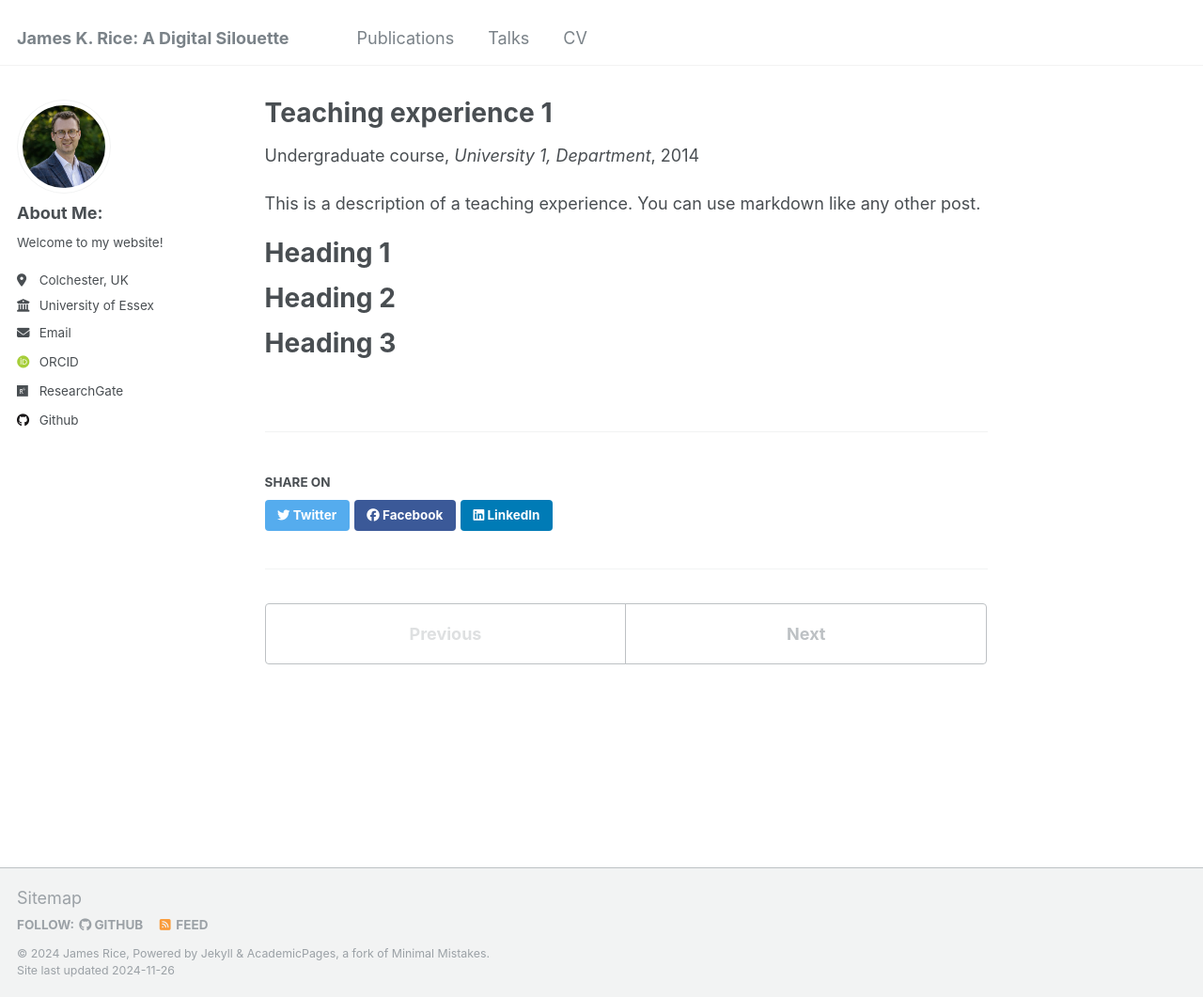
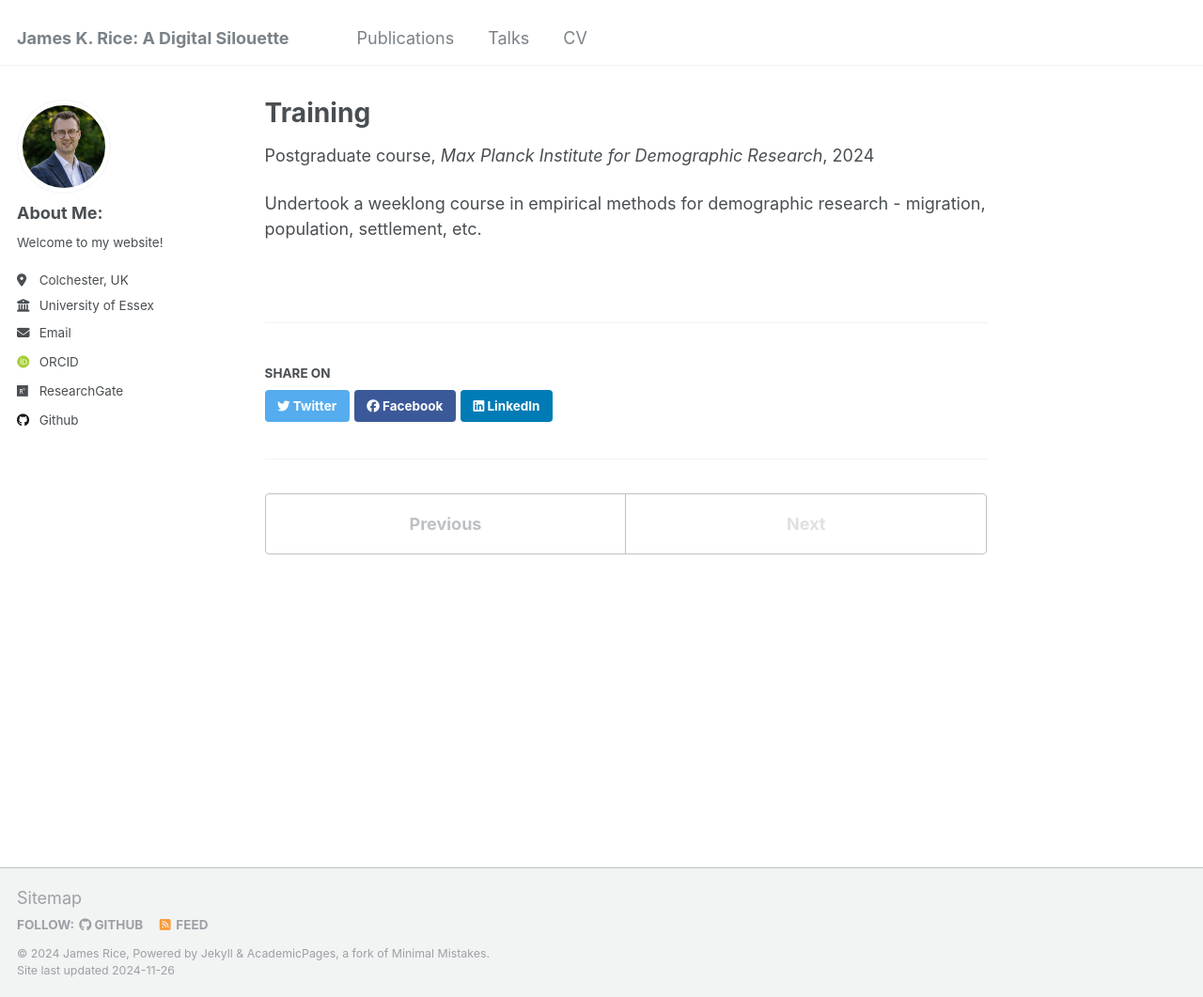
Before and after one commit to jameskrice7/jameskrice7.github.io, a Jekyll site: the page built from _teaching/2014-spring-teaching-1.md, in a window 1280 px wide and 1061 px high. Shown: the whole window at 94% size. Built offline with Jekyll 4.4.1, drawn with Linux system fonts in a browser that asks for light colours; some web fonts are replaced.

Commit message:
Update 2014-spring-teaching-1.md

```diff
--- a/_teaching/2014-spring-teaching-1.md
+++ b/_teaching/2014-spring-teaching-1.md
@@ -1,20 +1,11 @@
 ---
-title: "Teaching experience 1"
-collection: teaching
-type: "Undergraduate course"
+title: "Training"
+collection: training
+type: "Postgraduate course"
 permalink: /teaching/2014-spring-teaching-1
-venue: "University 1, Department"
-date: 2014-01-01
-location: "City, Country"
+venue: "Max Planck Institute for Demographic Research"
+date: 2024-11-04
+location: "Virtual"
 ---
 
-This is a description of a teaching experience. You can use markdown like any other post.
-
-Heading 1
-======
-
-Heading 2
-======
-
-Heading 3
-======
+Undertook a weeklong course in empirical methods for demographic research - migration, population, settlement, etc.
```
